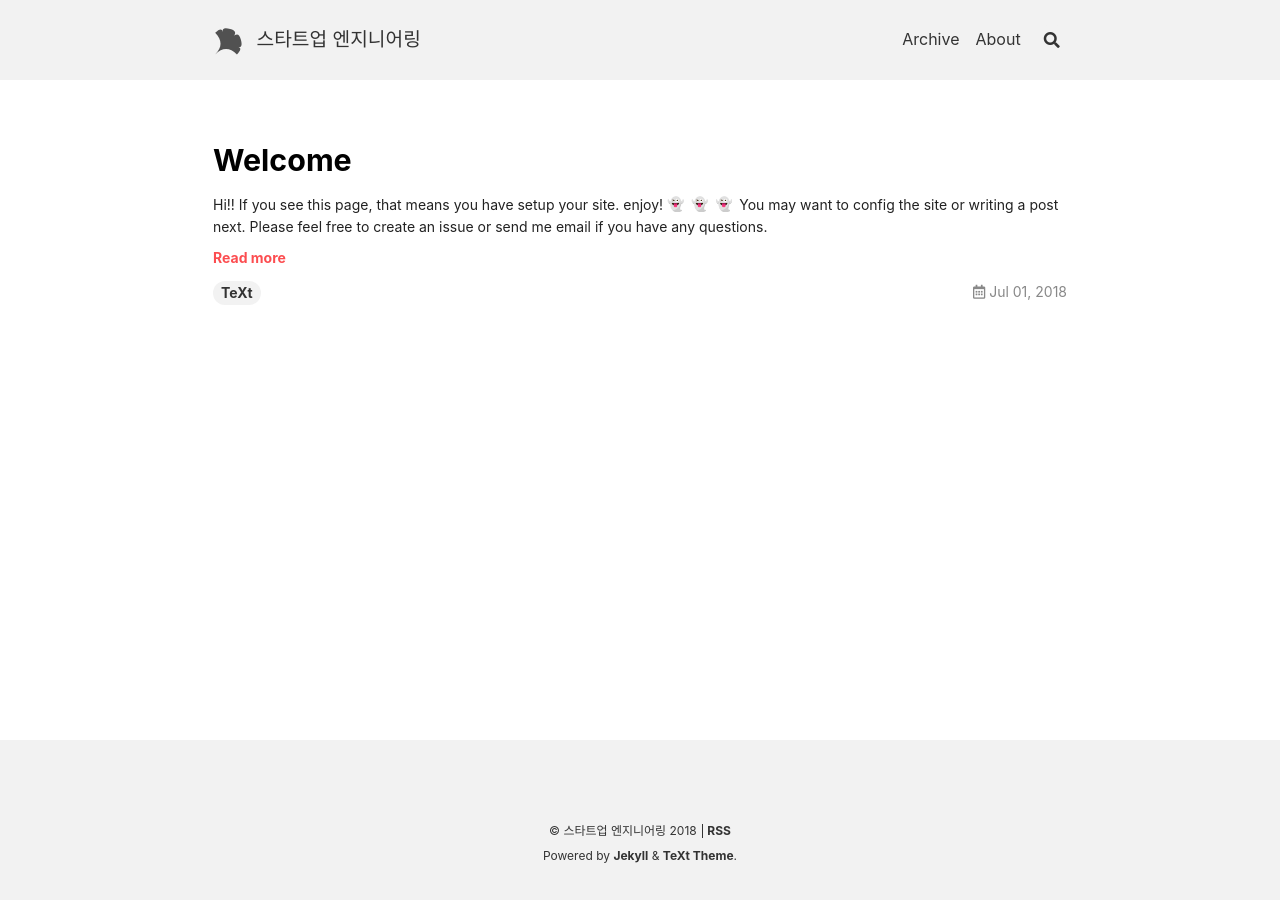
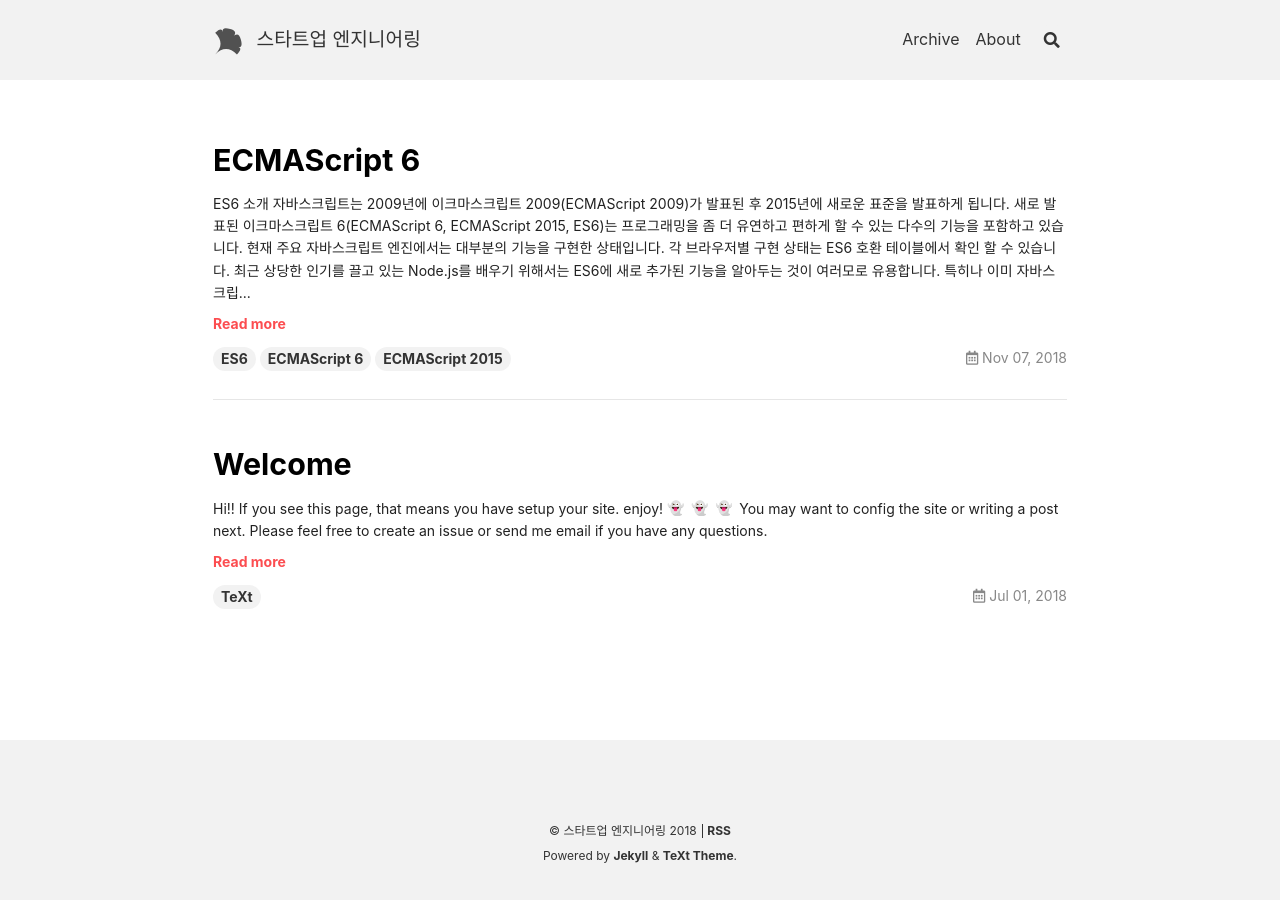
Before and after one commit to tinkhub/tinkhub.github.io, a Jekyll site: the page built from index.html, in a window 1280 px wide. Built offline with Jekyll 4.4.1, drawn with Linux system fonts in a browser that asks for light colours; nearby versions of some CDN libraries; emoji names are drawn with the system emoji font; the list of posts is cut into pages by our own code.

Commit message:
ecmascript 2015

```diff
--- a/_drafts/ecmascript6.md
+++ b/_posts/2018-11-07-ecmascript6.md
@@ -1,13 +1,15 @@
 ---
 title: ECMAScript 6
-key: 20181101
+key: 20181107
 categories: [javascript]
 tags: [ES6, ECMAScript 6, ECMAScript 2015]
 ---
 
 ## ES6 소개
-자바스크립트는 2009년에 이크마스크립트 2009(ECMAScript 2009)가 발표된 후 2015년에 새로운 표준을 발표하게 됩니다. 새로 발표된 이크마스크립트 6(ECMAScript 6, ECMAScript 2015, ES6)는 프로그래밍을 좀 더 유연하고 편하게 할 수 있는 디수의 기능을 포함하고 있습니다. 현재 주요 자바스크립트 엔진에서는 대부분의 기능을 구현한 상태입니다. 각 브라우저별 구현 상태는 [ES6 호환 테이블](http://kangax.github.io/es5-compat-table/es6/)에서 확인 할 수 있습니다.
+자바스크립트는 2009년에 이크마스크립트 2009(ECMAScript 2009)가 발표된 후 2015년에 새로운 표준을 발표하게 됩니다. 새로 발표된 이크마스크립트 6(ECMAScript 6, ECMAScript 2015, ES6)는 프로그래밍을 좀 더 유연하고 편하게 할 수 있는 다수의 기능을 포함하고 있습니다. 현재 주요 자바스크립트 엔진에서는 대부분의 기능을 구현한 상태입니다. 각 브라우저별 구현 상태는 [ES6 호환 테이블](http://kangax.github.io/es5-compat-table/es6/)에서 확인 할 수 있습니다.
+최근 상당한 인기를 끌고 있는 [Node.js](https://nodejs.org)를 배우기 위해서는 ES6에 새로 추가된 기능을 알아두는 것이 여러모로 유용합니다. 특히나 이미 자바스크립트로 프로그래밍을 하는데 익숙하신 분들은 ES6에 추가된 기능을 한번 쭉 훌터보는 것만으로 도움이 됩니다.
 
+이번 글에서는 ES6에 추가된 기능을 뽑아서 간략하게 설명을 하려고 합니다. 목록과 내용은 [Luke Hoban의 글](https://github.com/lukehoban/es6features)에서 가져왔고 새로 작성한 내용과 번역으로 옮겨 놓은 내용이 섞여 있습니다.
 전체 ES6의 내용을 보시려면 [ES6 표준](http://www.ecma-international.org/ecma-262/6.0/)을 참고하세요.
 
 계속해서 살펴 보게될 ES6의 기능은 아래와 같습니다.
@@ -38,7 +40,7 @@ tags: [ES6, ECMAScript 6, ECMAScript 2015]
 ## ES 6 새로운 기능
 ES 6의 새로운 기능을 하나씩 살펴 보도록 하겠습니다.
 ### 화살표 함수
-ES 6에 추가된 기능중에 단연 가장 많이 사용되는 기능입니다. 화살표 함수(Arrow function)는 함수를 간략하게 정의할 수 있는 방법으로 콜백 함수를 만들 때 유용하게 사용할 수 있습니다. 예를 보겠습니다.
+화살표 함수는 ES 6에 추가된 기능중에 단연 가장 많이 사용되는 기능입니다. 화살표 함수(Arrow function)를 사용하면 콜백 함수를 만들 때 간략하면서도 유용하게 사용할 수 있습니다. 예를 보겠습니다.
 {% highlight javascript %}
 const prices = [100, 200, 300];
 // function callback
@@ -47,14 +49,14 @@ const changed = prices.map(function (p) {
 });
 {% endhighlight %}
 배열에 있는 값을 받아서 200을 더한 후 새로운 배열을 생성하는 코드입니다. prices.map에 일반 함수를 인자로 넣었습니다.
-위 일반 함수를 화살표 함수로 변경을 하려면 `function (p)`부분을 `(p) =>` 변경하면 됩니다.
+간단히 보면 위처럼 `function (p)`부분을 `(p) =>` 변경하면 화살표 함수가 됩니다.
 {% highlight javascript %}
 const prices = [100, 200, 300];
 const changed = prices.map((p) => {
   return p + 200;
 });
 {% endhighlight %}
-단순하게 보면 function이라는 키워드를 지우고 파리미터 목록 다음에 화살표(`=>`)를 넣으면 됩니다.
+단순하게 보면 function이라는 키워드를 지우고 파리미터 목록 다음에 화살표(`=>`)를 넣는다고 생각해도 되고요.
 
 함수의 내용이 하나의 익스프레션으로 표현이 되는 경우는 중괄호를 없애고 좀 더 간략하게 사용할 수 있습니다.
 {% highlight javascript %}
@@ -877,8 +876,6 @@ Object.assign(Point, { origin: new Point(0,0) })
 
 ### 프로미스
 어싱크 프로그래밍에 사용할 수 있는 라이브러리입니다.
-
-
 {% highlight javascript %}
 function timeout(duration = 0) {
     return new Promise((resolve, reject) => {
@@ -923,5 +920,4 @@ factorial(100000)
 
 참고: [ES6 tail calls](http://benignbemine.github.io/2015/07/19/es6-tail-calls/)
 
-
 ---
```
Also changed, not shown: other parts of _posts/2018-11-07-ecmascript6.md (+0 -3 lines).
